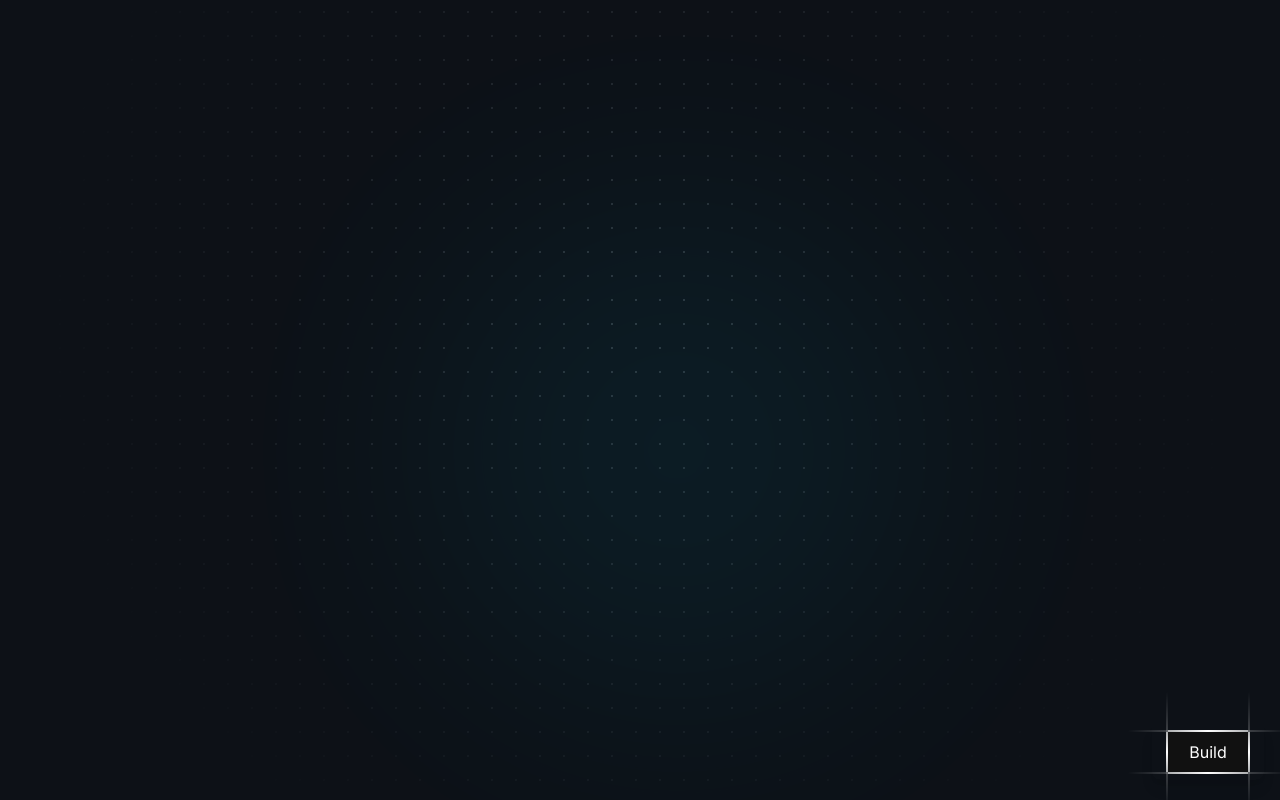
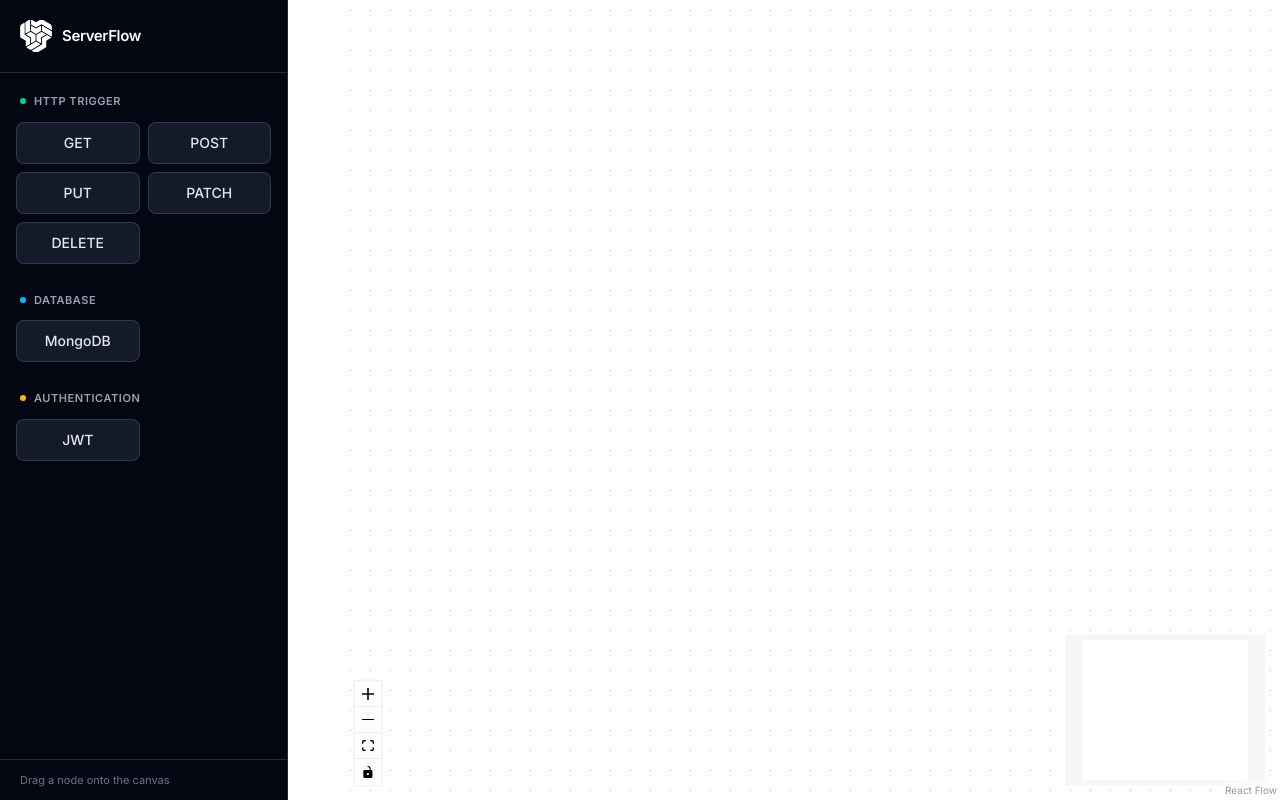
Before and after one commit to Gaurav775-Git/Server_Flow, a React (Vite) app in the folder client/: page /playground in a window 1280 px wide. Built offline with nearby package versions, Linux system fonts and the light colour scheme.

Commit message:
Sidebar design update

```diff
--- a/client/src/App.jsx
+++ b/client/src/App.jsx
@@ -15,8 +15,7 @@
       <Routes>
         <Route path="/" element={<Home />} />
         <Route path="/dashboard" element={<DashboardPage />} />
-        <Route path="/playground" element={<Playground_Page />} />
-        <Route path="/newproject" element={<NewProject />} />
+        <Route path="/playground" element={<NewProject />} />
         <Route path="/login" element={<Login />} />
         <Route path="/register" element={<Signup />} />
       </Routes>
--- a/client/src/components/sections/dashboard/Canvas.jsx
+++ b/client/src/components/sections/dashboard/Canvas.jsx
@@ -9,7 +9,7 @@
   addEdge,
   useReactFlow,
 } from "@xyflow/react";
-import { CustomNode } from "../../utils/reactFlowCustomNodes";
+import { CustomNode } from "../../utils/ReactFlowCustomNodes";
 import HttpForm from "./ConfigForms/HttpForm";
 import { useState } from "react";
 
--- a/client/src/components/sections/dashboard/Sidebar.jsx
+++ b/client/src/components/sections/dashboard/Sidebar.jsx
@@ -1,89 +1,66 @@
 import { nodeTypes } from "../../utils/nodeTypes";
+import logo from "../../../assets/logo.png";
+
+const categoryMeta = {
+  HTTP: { label: "HTTP Trigger", dot: "bg-emerald-400" },
+  DATABASE: { label: "Database", dot: "bg-sky-400" },
+  AUTH: { label: "Authentication", dot: "bg-amber-400" },
+};
+
+const NodeChip = ({ node }) => (
+  <span
+    draggable
+    onDragStart={(event) => {
+      event.dataTransfer.setData("application/reactflow", JSON.stringify(node));
+      event.dataTransfer.effectAllowed = "move";
+    }}
+    className="group flex items-center justify-center rounded-lg border border-gray-700/80 bg-gray-800/60 px-3 py-2.5 text-sm font-medium text-gray-200 cursor-grab select-none transition-all hover:border-gray-600 hover:bg-gray-800 hover:text-white active:cursor-grabbing active:scale-[0.97]"
+  >
+    {node.label}
+  </span>
+);
+
+const NodeSection = ({ title, dot, nodes }) => {
+  if (!nodes.length) return null
+  return (
+    <div className="mb-7">
+      <div className="mb-3 flex items-center gap-2 px-1">
+        <span className={`h-1.5 w-1.5 rounded-full ${dot}`} />
+        <h3 className="text-[11px] font-semibold uppercase tracking-wider text-gray-400">
+          {title}
+        </h3>
+      </div>
+      <div className="grid grid-cols-2 gap-2">
+        {nodes.map((node) => (
+          <NodeChip key={node.type} node={node} />
+        ))}
+      </div>
+    </div>
+  )
+}
 
 const Sidebar = () => {
   const httpNodes = nodeTypes.filter((node) => node.category === "HTTP");
-  const databaseNodes = nodeTypes.filter(
-    (node) => node.category === "DATABASE",
-  );
+  const databaseNodes = nodeTypes.filter((node) => node.category === "DATABASE");
   const authNodes = nodeTypes.filter((node) => node.category === "AUTH");
 
+  return (
+    <section className="flex h-screen w-72 flex-col border-r border-gray-800 bg-gray-950">
+      <div className="flex items-center gap-2.5 border-b border-gray-800 px-5 py-5">
+        <img src={logo} alt="ServerFlow logo" className="h-8 w-8 rounded-lg object-cover" />
+        <h2 className="text-[15px] font-semibold tracking-tight text-white">
+          ServerFlow
+        </h2>
+      </div>
 
-  return (
-    <section className="w-84 h-screen border-r border-gray-700 bg-gray-900 p-4">
-      <h2 className="text-2xl font-semibold text-white m-6 border-b border-gray-700">
-        ServerFlow
-      </h2>
-      {/* HTTP */}
-      <div className="mb-6">
-        <h3 className="font-medium text-xl text-white m-6 border-b border-gray-700">
-          HTTP Trigger
-        </h3>
-        <div className="grid grid-cols-2 gap-2">
-          {httpNodes.map((node) => (
-            <span
-              key={node.type}
-              draggable
-              onDragStart={(event) => {
-                event.dataTransfer.setData(
-                  "application/reactflow",
-                  JSON.stringify(node),
-                );
-                event.dataTransfer.effectAllowed = "move";
-              }}
-              className="p-3 w-22 m-2 rounded-md bg-gray-800 text-white cursor-grab hover:bg-gray-700"
-            >
-              {node.label}
-            </span>
-          ))}
-        </div>
+      <div className="flex-1 overflow-y-auto px-4 py-5">
+        <NodeSection title={categoryMeta.HTTP.label} dot={categoryMeta.HTTP.dot} nodes={httpNodes} />
+        <NodeSection title={categoryMeta.DATABASE.label} dot={categoryMeta.DATABASE.dot} nodes={databaseNodes} />
+        <NodeSection title={categoryMeta.AUTH.label} dot={categoryMeta.AUTH.dot} nodes={authNodes} />
       </div>
-      {/* Database */}
-      <div className="mb-6">
-        <h3 className="font-medium text-xl text-white m-6 border-b border-gray-700">
-          Database
-        </h3>
-        <div className="grid grid-cols-2 gap-2">
-          {databaseNodes.map((node) => (
-            <span
-              key={node.type}
-              draggable
-              onDragStart={(event) => {
-                event.dataTransfer.setData(
-                  "application/reactflow",
-                  JSON.stringify(node),
-                );
-                event.dataTransfer.effectAllowed = "move";
-              }}
-              className="p-3 w-26 m-2 rounded-md bg-gray-800 text-white cursor-grab hover:bg-gray-700"
-            >
-              {node.label}
-            </span>
-          ))}
-        </div>
-      </div>
-      {/* Auth */}
-      <div className="mb-6">
-        <h3 className="font-medium text-xl text-white m-6 border-b border-gray-700">
-          Authentication
-        </h3>
-        <div className="grid grid-cols-2 gap-2">
-          {authNodes.map((node) => (
-            <span
-              key={node.type}
-              draggable
-              onDragStart={(event) => {
-                event.dataTransfer.setData(
-                  "application/reactflow",
-                  JSON.stringify(node),
-                );
-                event.dataTransfer.effectAllowed = "move";
-              }}
-              className="p-3 w-16 m-2 rounded-md bg-gray-800 text-white cursor-grab hover:bg-gray-700"
-            >
-              {node.label}
-            </span>
-          ))}
-        </div>
+
+      <div className="border-t border-gray-800 px-5 py-3">
+        <p className="text-[11px] text-gray-500">Drag a node onto the canvas</p>
       </div>
     </section>
   );
```
